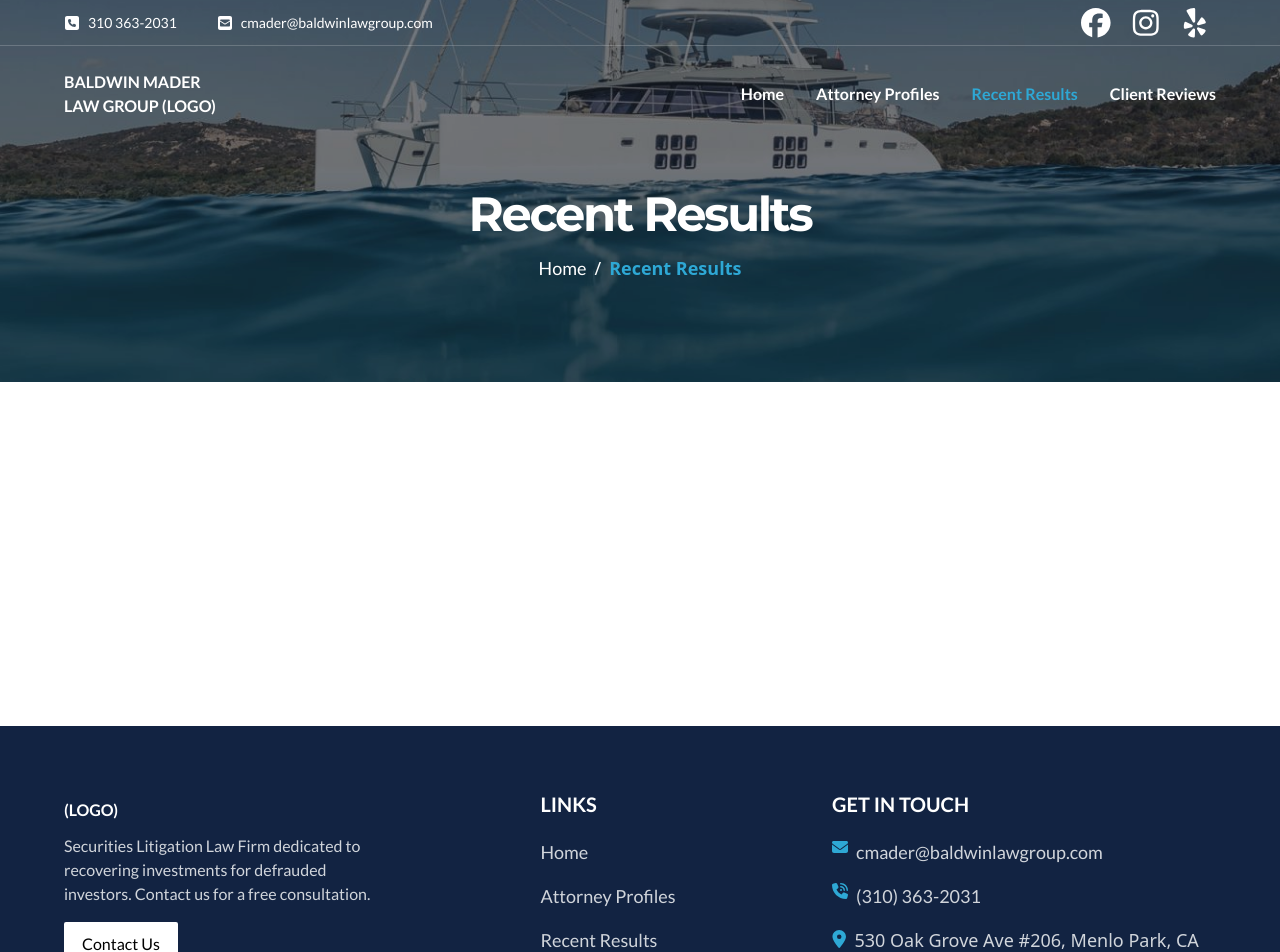
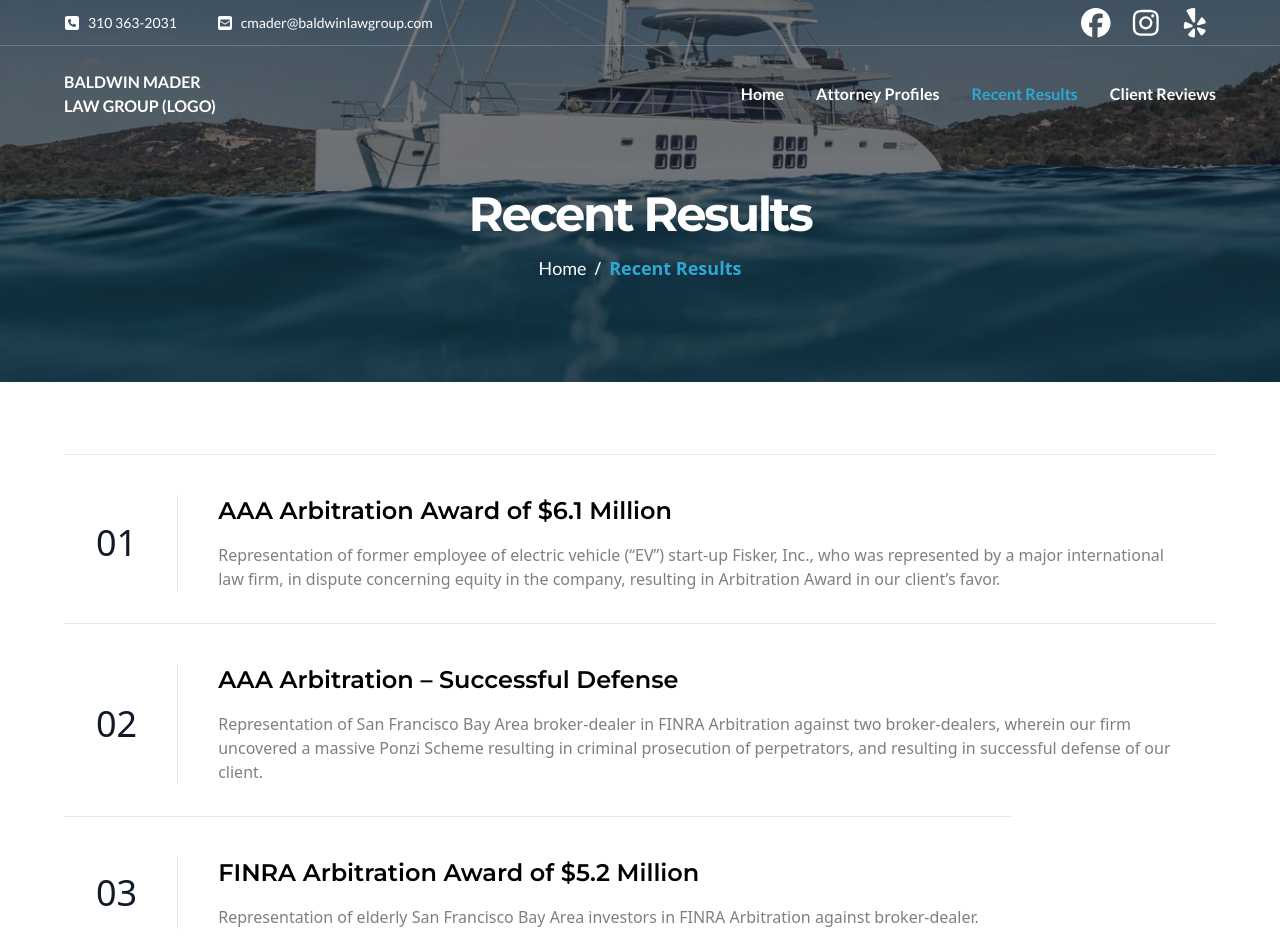
Before and after one commit to jamesdevs/Baldwin-Mader-Law-Group, a Next.js app: page /recent-results in a window 1280 px wide. Shown: the top 952 px of the page. Built offline with nearby package versions, Linux system fonts and the light colour scheme.

Commit message:
Add recentResultsPage

```diff
--- a/src/components/layout/Footer.tsx
+++ b/src/components/layout/Footer.tsx
@@ -5,6 +5,8 @@ import formatPhone from "@/utils/formatPhone";
 import {
   faEnvelope,
   faLocationDot,
+  faMobile,
+  faMobileAlt,
   faPhoneVolume,
 } from "@fortawesome/free-solid-svg-icons";
 import { FontAwesomeIcon } from "@fortawesome/react-fontawesome";
@@ -76,7 +78,7 @@ const Footer = () => {
                   className="hover:text-primary transition-colors duration-300 flex gap-2"
                 >
                   <FontAwesomeIcon
-                    icon={faPhoneVolume}
+                    icon={faMobileAlt}
                     className="w-4 text-primary"
                   />{" "}
                   {INFO.phone}
--- /dev/null
+++ b/src/components/ui/card.tsx
@@ -0,0 +1,79 @@
+import * as React from "react"
+
+import { cn } from "@/utils"
+
+const Card = React.forwardRef<
+  HTMLDivElement,
+  React.HTMLAttributes<HTMLDivElement>
+>(({ className, ...props }, ref) => (
+  <div
+    ref={ref}
+    className={cn(
+      "rounded-lg border border-neutral-200 bg-white text-neutral-950 shadow-sm dark:border-neutral-800 dark:bg-neutral-950 dark:text-neutral-50",
+      className
+    )}
+    {...props}
+  />
+))
+Card.displayName = "Card"
+
+const CardHeader = React.forwardRef<
+  HTMLDivElement,
+  React.HTMLAttributes<HTMLDivElement>
+>(({ className, ...props }, ref) => (
+  <div
+    ref={ref}
+    className={cn("flex flex-col space-y-1.5 p-6", className)}
+    {...props}
+  />
+))
+CardHeader.displayName = "CardHeader"
+
+const CardTitle = React.forwardRef<
+  HTMLParagraphElement,
+  React.HTMLAttributes<HTMLHeadingElement>
+>(({ className, ...props }, ref) => (
+  <h3
+    ref={ref}
+    className={cn(
+      "text-2xl font-semibold leading-none tracking-tight",
+      className
+    )}
+    {...props}
+  />
+))
+CardTitle.displayName = "CardTitle"
+
+const CardDescription = React.forwardRef<
+  HTMLParagraphElement,
+  React.HTMLAttributes<HTMLParagraphElement>
+>(({ className, ...props }, ref) => (
+  <p
+    ref={ref}
+    className={cn("text-sm text-neutral-500 dark:text-neutral-400", className)}
+    {...props}
+  />
+))
+CardDescription.displayName = "CardDescription"
+
+const CardContent = React.forwardRef<
+  HTMLDivElement,
+  React.HTMLAttributes<HTMLDivElement>
+>(({ className, ...props }, ref) => (
+  <div ref={ref} className={cn("p-6 pt-0", className)} {...props} />
+))
+CardContent.displayName = "CardContent"
+
+const CardFooter = React.forwardRef<
+  HTMLDivElement,
+  React.HTMLAttributes<HTMLDivElement>
+>(({ className, ...props }, ref) => (
+  <div
+    ref={ref}
+    className={cn("flex items-center p-6 pt-0", className)}
+    {...props}
+  />
+))
+CardFooter.displayName = "CardFooter"
+
+export { Card, CardHeader, CardFooter, CardTitle, CardDescription, CardContent }
--- a/src/constants/results.ts
+++ b/src/constants/results.ts
@@ -5,15 +5,21 @@ export default [
       "Representation of former employee of electric vehicle (“EV”) start-up Fisker, Inc., who was represented by a major international law firm, in dispute concerning equity in the company, resulting in Arbitration Award in our client’s favor.",
   },
   {
+    title: "AAA Arbitration – Successful Defense",
+    description:
+      "Representation of San Francisco Bay Area broker-dealer in FINRA Arbitration against two broker-dealers, wherein our firm uncovered a massive Ponzi Scheme resulting in criminal prosecution of perpetrators, and resulting in successful defense of our client.",
+  },
+
+  {
+    title: "FINRA Arbitration Award of $5.2 Million",
+    description:
+      "Representation of elderly San Francisco Bay Area investors in FINRA Arbitration against broker-dealer.",
+  },
+  {
     title:
       "Confidential Settlements of $5.15 Million, $3.5 Million and $2.575 Million",
     description:
       "Representation of clients in claims related to release of frozen funds.",
-  },
-  {
-    title: "FINRA Arbitration Award of $5.2 Million",
-    description:
-      "Representation of elderly San Francisco Bay Area investors in FINRA Arbitration against broker-dealer.",
   },
   {
     title: "FINRA Arbitration Award of $2.5 Million",
@@ -40,9 +46,4 @@ export default [
     description:
       "Representation of alleged control persons of broker-dealer in FINRA Arbitration lasting 4 years and 32 hearing sessions, resulting in successful defense of our clients, owner/board member and chief compliance officer of broker-dealer.",
   },
-  {
-    title: "AAA Arbitration – Successful Defense",
-    description:
-      "Representation of San Francisco Bay Area broker-dealer in FINRA Arbitration against two broker-dealers, wherein our firm uncovered a massive Ponzi Scheme resulting in criminal prosecution of perpetrators, and resulting in successful defense of our client.",
-  },
 ];
--- a/src/constants/team.ts
+++ b/src/constants/team.ts
@@ -3,7 +3,7 @@ export default [
     name: "Patrick Baldwin",
     role: "Founder, Investment Fraud Lawyer",
     imgSrc: "/images/bio/image-1.jpg",
-    bio: "Patrick Baldwin has specialized in securities and investment fraud for over 43 years. He started his career as an attorney at the Securities and Exchange Commission in Washington D.C. (Market Regulation and Corporation Finance). Over 42 years, Patrick has represented thousands of defrauded investors in virtually every type of securities case. Patrick has represented clients in connection with Ponzi Schemes, violation of Rule 10b-05, misrepresentation and fraud, breach of fiduciary duty, financial elder abuse and related investment fraud issues. Patrick has also represented broker-dealers and registered representatives in litigation and regulatory matters. As co-founder of a California telecommunications company, he was responsible for the 'roll up' of hundreds of millions of dollars of minority interest in cellular telephone licenses.",
+    bio: "Patrick Baldwin has specialized in securities and investment fraud for over 44 years. He started his career as an attorney at the Securities and Exchange Commission in Washington D.C. (Market Regulation and Corporation Finance). Over 42 years, Patrick has represented thousands of defrauded investors in virtually every type of securities case. Patrick has represented clients in connection with Ponzi Schemes, violation of Rule 10b-05, misrepresentation and fraud, breach of fiduciary duty, financial elder abuse and related investment fraud issues. Patrick has also represented broker-dealers and registered representatives in litigation and regulatory matters. As co-founder of a California telecommunications company, he was responsible for the 'roll up' of hundreds of millions of dollars of minority interest in cellular telephone licenses.",
     education: [
       {
         institution:
--- a/src/sections/clientReviewsPage/index.tsx
+++ b/src/sections/clientReviewsPage/index.tsx
@@ -8,6 +8,9 @@ const ClientReviewsPage = () => {
         pageName="Client Reviews"
         hasBreadCrumb
       />
+      <section className="padding-y">
+        <div className="container">{}</div>
+      </section>
     </>
   );
 };
--- a/src/sections/homePage/Hero.tsx
+++ b/src/sections/homePage/Hero.tsx
@@ -103,8 +103,8 @@ const Hero = () => {
                 transition={{ duration: 0.5, delay: 0.2 }}
               >
                 70 Years of Collective Experience in Securities Litigation,
-                Investment Fraud, Whistleblowers Before the Securities and
-                Exchange Commission &amp; Elder Financial Fraud.
+                Investment Fraud, Ponzi Schemes, Whistleblowers Before the
+                Securities and Exchange Commission &amp; Elder Financial Fraud.
               </motion.p>
 
               <motion.div
--- a/src/sections/recentResultsPage/index.tsx
+++ b/src/sections/recentResultsPage/index.tsx
@@ -1,12 +1,38 @@
 import PageHead from "@/components/pageHead";
+import results from "@/constants/results";
 
 const RecentResultsPage = () => {
   return (
-    <PageHead
-      title="Recent Results"
-      hasBreadCrumb
-      pageName="Recent Results"
-    ></PageHead>
+    <>
+      <PageHead
+        title="Recent Results"
+        hasBreadCrumb
+        pageName="Recent Results"
+      />
+
+      <section className="padding-y">
+        <div className="container">
+          <div className="grid-cols-2 flex-col flex-wrap justify-start sm:grid sm:gap-y-0 xl:flex xl:flex-row">
+            {results.map((card, index) => (
+              <div
+                className="px-8 pb-8 pt-10 text-gray-900 border-t border-gray-200 flex items-stretch last-of-type:border-b"
+                key={index}
+              >
+                <div className="text-4xl pr-10 border-r border-r-gray-200 flex items-center justify-center mr-10">
+                  0{index + 1}
+                </div>
+                <div>
+                  <h3 className="mb-4 text-2xl font-semibold text-black">
+                    {card.title}
+                  </h3>
+                  <div className="text-black/[0.5]">{card.description}</div>
+                </div>
+              </div>
+            ))}
+          </div>
+        </div>
+      </section>
+    </>
   );
 };
 
```
